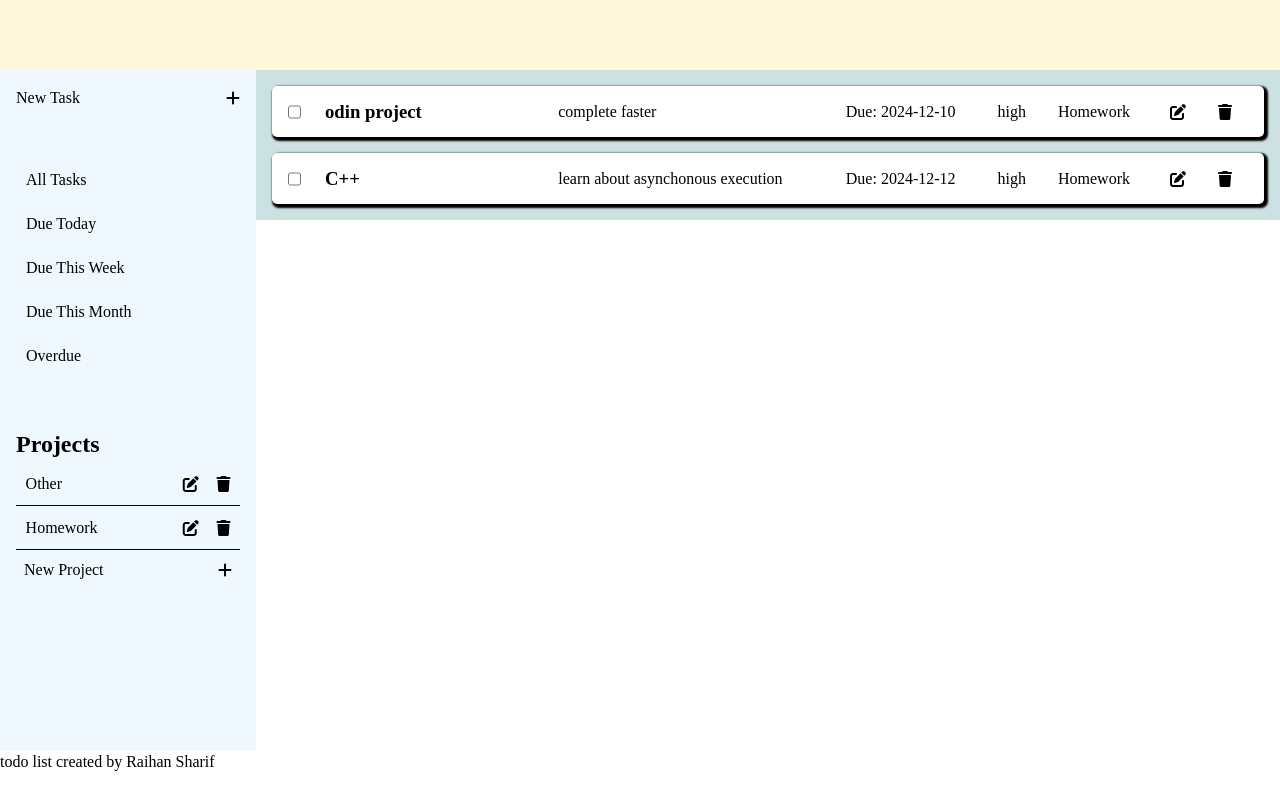
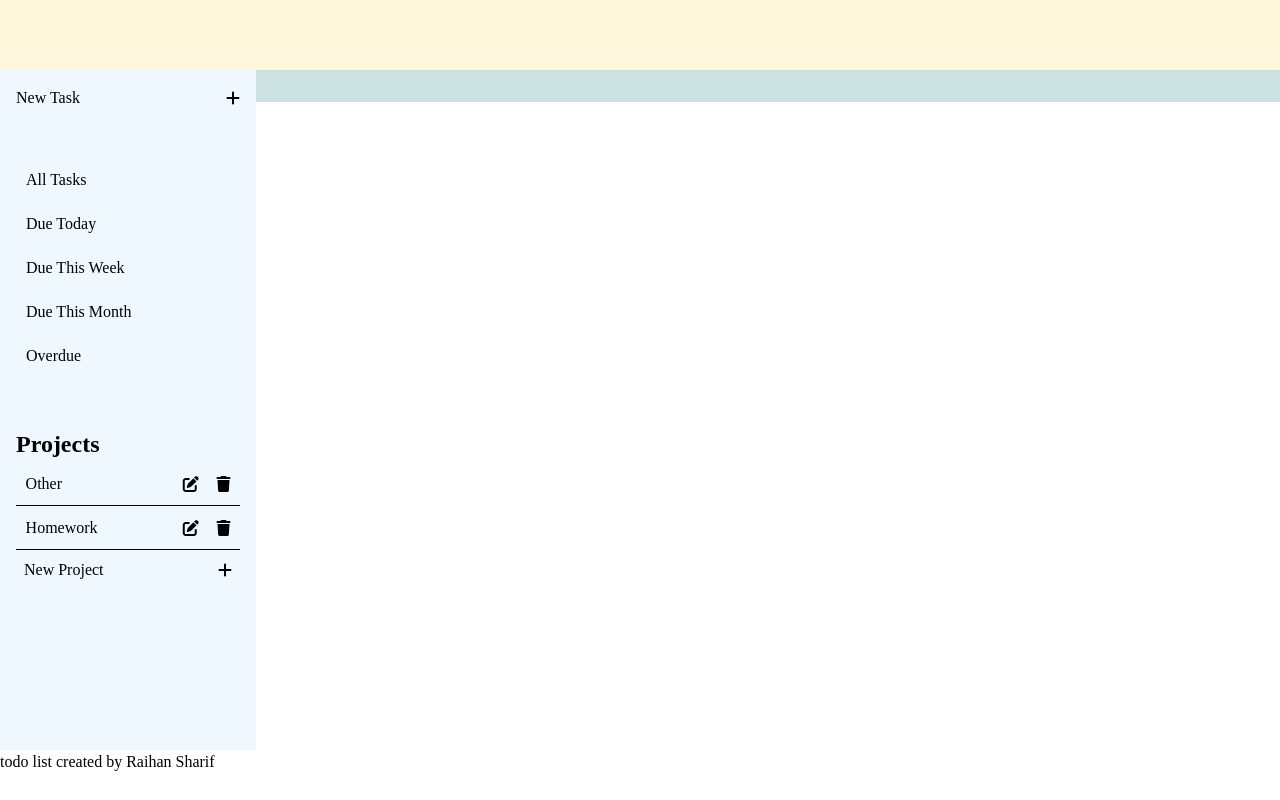
Before and after one commit to RaihanSharif/todo-list, a website built with webpack: page src/template.html in a window 1280 px wide. Both pictures are taken after a click on the button "Due Today". Built offline with nearby package versions, Linux system fonts and the light colour scheme.

Commit message:
can show all tasks, and only those due today

```diff
--- a/src/DOMBuilders.js
+++ b/src/DOMBuilders.js
@@ -37,7 +37,7 @@ function buildTaskCard(task) {
     taskDesc.classList.add("task-desc");
 
     const taskDate = document.createElement('span');  //TODO: change to date/time tag later
-    taskDate.textContent = `Due: ${task.dueDate}`;
+    taskDate.textContent = task.dueDate;
     taskDate.classList.add('task-due-date');
 
     const taskPriority = document.createElement('div');
--- a/src/eventHandlers.js
+++ b/src/eventHandlers.js
@@ -4,6 +4,7 @@ import Task from "./task.js";
 import { populateEditTaskForm } from "./forms.js"
 import Project from "./project.js";
 import { initForms } from "./forms"
+import { compareAsc, isAfter, isToday } from "date-fns"
 
 function showNewTaskFormModal(projectList) {
     const taskModal = document.getElementById('new-task-modal');
@@ -160,6 +161,16 @@ function setupFormCancelBtn(modal) {
     });
 }
 
+function dueTodayHandler(projectList, container) {
+    const allTasks = projectList.getAllTasks();
+
+    const filteredTasks = allTasks.filter((elem) => {
+        return isToday(new Date(elem['dueDate']));
+    });
+    const cards = buildTaskCardList(filteredTasks);
+    renderTasks(cards, container)
+}
+
 function initListeners(projList) {
     const projContainer = document.getElementById('projects-inner');
     const newProjBtn = document.getElementById('new-project-btn');
@@ -173,6 +184,7 @@ function initListeners(projList) {
     const editTaskForm = document.getElementById('edit-task-form');
 
     const allTasksBtn = document.getElementById('show-all-tasks');
+    const dueTodayBtn = document.getElementById('show-due-today');
 
     projContainer.addEventListener('click', (ev) => {
         deleteProjectHandler(ev, projList);
@@ -198,7 +210,7 @@ function initListeners(projList) {
     });
 
     editTaskForm.addEventListener('submit', (ev) => {
-        editTaskSubmitHandler(ev, projList, editTaskForm, taskContainer);
+        editTaskSubmitHandler(projList, editTaskForm, taskContainer);
     });
 
     newProjBtn.addEventListener('click', (ev) => {
@@ -208,6 +220,11 @@ function initListeners(projList) {
     allTasksBtn.addEventListener('click', (ev) => {
         displayAllTasksHandler(ev, projList, taskContainer);
     });
+
+    dueTodayBtn.addEventListener('click', (ev) => {
+        dueTodayHandler(projList, taskContainer);
+
+    });
 }
 
 export {initListeners};
--- a/src/forms.js
+++ b/src/forms.js
@@ -26,6 +26,7 @@ function populateEditTaskForm(task, editForm) {
 
     const date = editForm.elements['dueDate'];
     date.value = task.dueDate;
+    console.log(task.dueDate);
 
     const priority = editForm.elements['priority'];
     // correctly selects the prexisting priority as the default value
--- a/src/projectList.js
+++ b/src/projectList.js
@@ -1,4 +1,5 @@
 import Project from "./project.js";
+
 
 // a list of projects.
 class ProjectList {
@@ -50,14 +51,8 @@ class ProjectList {
             tasks.push(project.taskList);
         });
         tasks = tasks.flat();
-        console.log(tasks);
         return tasks;
     }
-
-    filterByDueDate(filterValue) {
-
-    }
-
 }
 
 export default ProjectList;
--- a/src/styles.css
+++ b/src/styles.css
@@ -59,24 +59,22 @@ ul {
 
 
 .task-card {
-  display: flex;
+  display: grid;
   padding: 0.1rem 1rem;
   gap: 1rem;
-  /* border: 2px solid black; */
+  /* border: 1px solid black; */
   border-radius: 5px;
-  box-shadow: 2px 2px 2px 2px black;
+  box-shadow: 1px 1px 1px 1px black;
   backdrop-filter: brightness(150%);
-  justify-content: space-between;
+  grid-template-columns: 1fr auto;
 
 }
 
 .card-content-container {
   display: grid;
-  /* grid-template-columns: 10px auto auto auto auto; */
-  grid-template-columns: auto 8fr 10fr 5fr 1fr 1fr;
+  grid-template-columns: auto 12rem 1fr auto auto auto;
   gap: 1rem;
-  align-content: center;
-  justify-content: flex-start;
+  align-items: center;
 }
 
 .card-content-container > * {
--- a/src/task.js
+++ b/src/task.js
@@ -1,7 +1,8 @@
+import { format } from "date-fns";
+
 class Task {
     // isComplete is set to false by default
-    constructor(title, description, dueDate, priority,
-        project, isComplete=false) {
+    constructor(title, description, dueDate, priority, project, isComplete=false) {
         this.title = title;
         this.description = description;
         this.dueDate = dueDate;
--- a/src/template.html
+++ b/src/template.html
@@ -87,7 +87,7 @@
             <!-- <button id="new-task-btn">New Task  <span class="fa-solid fa-plus"></span></button> -->
             <ul class="menu" id="sorted-tasks">
                 <li><button id="show-all-tasks">All Tasks</button></li>
-                <li><button>Due Today</button></li>
+                <li><button id="show-due-today" >Due Today</button></li>
                 <li><button>Due This Week</button></li>
                 <li><button>Due This Month</button></li>
                 <li><button>Overdue</button></li>
```
